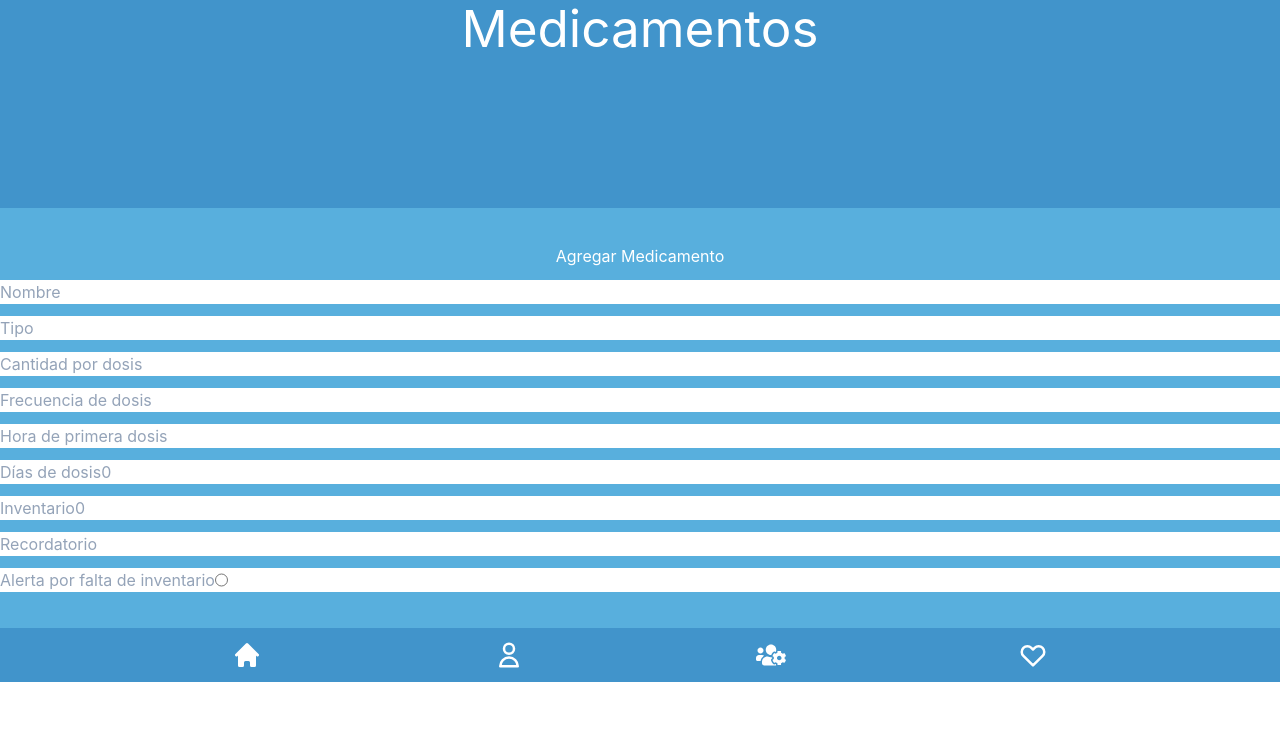
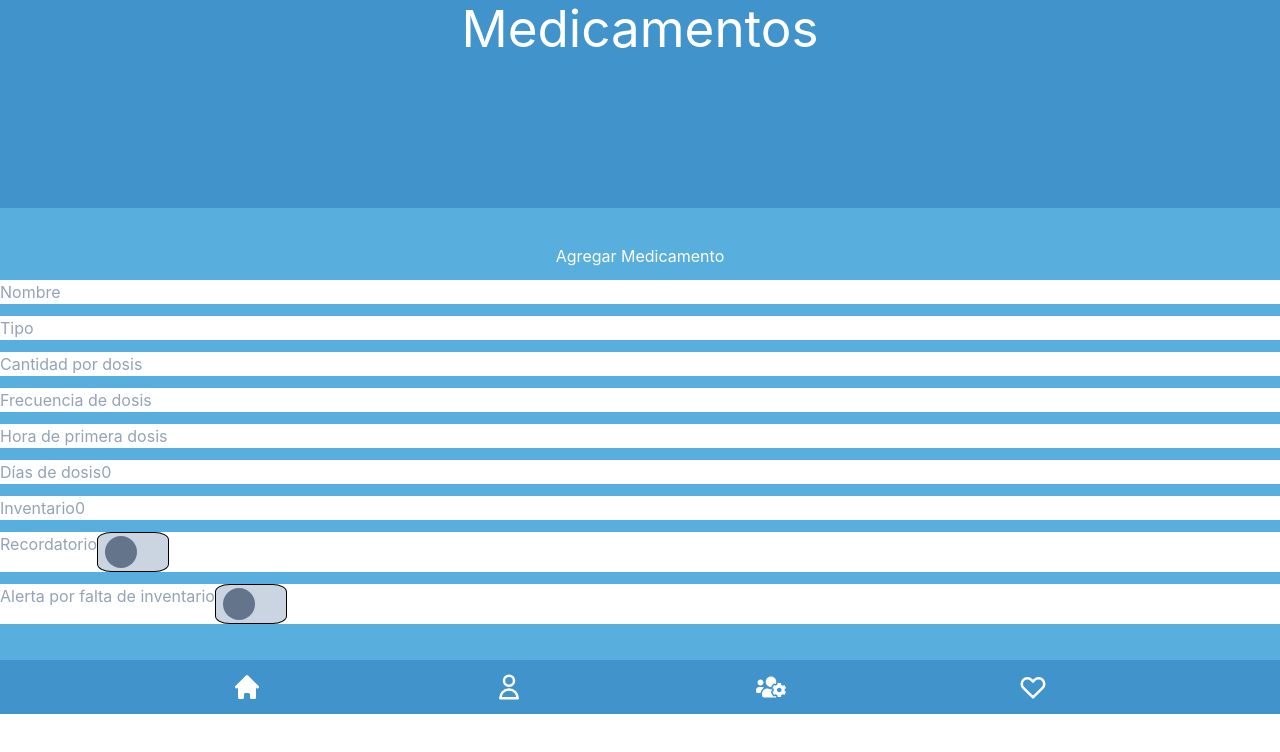
Before and after one commit to ArrascaetaFedericoIgnacio/SANVA-Proyect, a React (Vite) app in the folder client/: page /DrugsForm in a window 1280 px wide. Shown: the top 752 px of the page. Built offline with nearby package versions, Linux system fonts and the light colour scheme.

Commit message:
Add button styles

```diff
--- a/client/src/components/DrugsForm.jsx
+++ b/client/src/components/DrugsForm.jsx
@@ -7,6 +7,7 @@ const DrugsForm = () => {
   const navigate = useNavigate()
 
   const [reminderActive, setReminderActive] = useState(false)
+  const [alertActive, setAlertActive] = useState(false)
 
   const PostInfo = async (values) => {
     try {
@@ -50,6 +51,13 @@ const DrugsForm = () => {
     return errors
   }
 
+  const handleReminderClick = () => {
+    setReminderActive(prevState => !prevState)
+  }
+  const handleAlertClick = () => {
+    setAlertActive(prevState => !prevState)
+  }
+
   return (
     <div>
         <header className="w-screen h-52 bg-[#4194cb] text-white">
@@ -67,8 +75,8 @@ const DrugsForm = () => {
           firstDoseHour: '',
           dosesDays: 0,
           inventory: 0,
-          reminder: true,
-          lackOfInventoryAlert: true
+          reminder: reminderActive,
+          lackOfInventoryAlert: alertActive
         }}
         onSubmit={HandleSubmit}
         validate={validateFields}>
@@ -189,10 +197,14 @@ const DrugsForm = () => {
                       {({ field, form: { touched, errors }, meta }) => (
                         <div className="w-screen flex bg-white text-slate-400">
                           <label>Recordatorio </label>
-                          {reminderActive
-                            ? <button type="button" className="bg-black" onClick={() => { setReminderActive(false) }}{...field}></button>
-                            : <button type="button" className="bg-white" onClick={() => { setReminderActive(true) }}{...field}></button>
-                          }
+                          {/* {reminderActive */}
+                            {/* ?  */}
+                            <button type="button" className={`${reminderActive ? 'bg-slate-500' : 'bg-slate-300'} border-[1px] rounded-[20%] border-black h-10 flex justify-center items-center`} onClick={handleReminderClick}{...field}>
+                                <div className={`transition ease-in-out w-8 h-8 rounded-full ${reminderActive ? 'translate-x-3' : '-translate-x-3'} ${reminderActive ? 'bg-slate-300' : 'bg-slate-500'}`}></div>
+                            </button>
+
+                            {/* : <button type="button" className="bg-white" onClick={() => { setReminderActive(true) }}{...field}></button> */}
+                          {/* } */}
                           {meta.touched && meta.error && (
                             <div className='pt-2 text-red-600 font-semibold'>
                               {meta.error}
@@ -207,12 +219,14 @@ const DrugsForm = () => {
                       {({ field, form: { touched, errors }, meta }) => (
                         <div className="w-screen flex bg-white text-slate-400">
                           <label>Alerta por falta de inventario </label>
-                          <input type="radio" className="bg-white" {...field}></input>
-                          {meta.touched && meta.error && (
+                          <button type="button" className={`${alertActive ? 'bg-slate-500' : 'bg-slate-300'} border-[1px] rounded-[20%] border-black h-10 flex justify-center items-center`} onClick={handleAlertClick}{...field}>
+                                <div className={`transition ease-in-out w-8 h-8 rounded-full ${alertActive ? 'translate-x-3' : '-translate-x-3'} ${alertActive ? 'bg-slate-300' : 'bg-slate-500'}`}></div>
+                            </button>
+                            {meta.touched && meta.error && (
                             <div className='pt-2 text-red-600 font-semibold'>
                               {meta.error}
                             </div>
-                          )}
+                            )}
                           </div>
                       )}
                     </Field>
```
